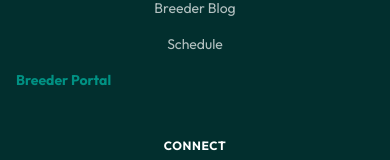
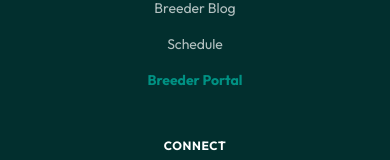
Before and after one commit to DaganAR1/Paw-somePomskies, a React (Vite) app: page / in a window 390 px wide. Shown: the part 8163-8323 px from the top of the page. Built offline with nearby package versions, Linux system fonts and the light colour scheme; no server answers; the database is empty.

Commit message:
Fix Breeder Portal footer button alignment on mobile
Co-Authored-By: Claude Sonnet 4.6 <noreply@anthropic.com>

```diff
--- a/App.tsx
+++ b/App.tsx
@@ -425,7 +425,7 @@ const App: React.FC = () => {
               <ul className="space-y-4 opacity-70 text-sm">
                 <li><button onClick={() => navigateTo('blog')} className="hover:text-teal-400 transition-colors">Breeder Blog</button></li>
                 <li><button onClick={() => navigateTo('schedule')} className="hover:text-teal-400 transition-colors">Schedule</button></li>
-                <li><button onClick={() => navigateTo('admin')} className="text-teal-500 font-bold hover:text-teal-400 flex items-center gap-2 justify-center md:justify-start">
+                <li className="flex justify-center md:justify-start"><button onClick={() => navigateTo('admin')} className="text-teal-500 font-bold hover:text-teal-400 flex items-center gap-2">
                   Breeder Portal
                 </button></li>
               </ul>
```
